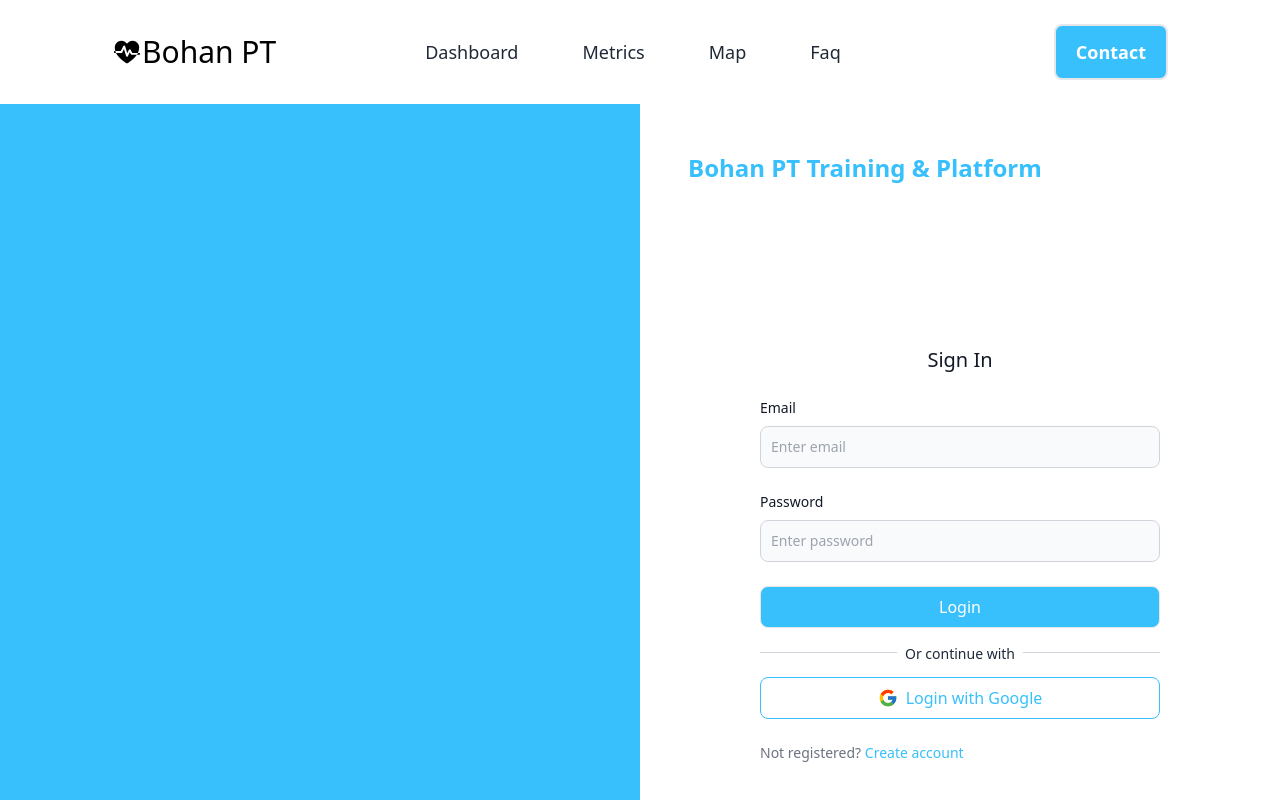
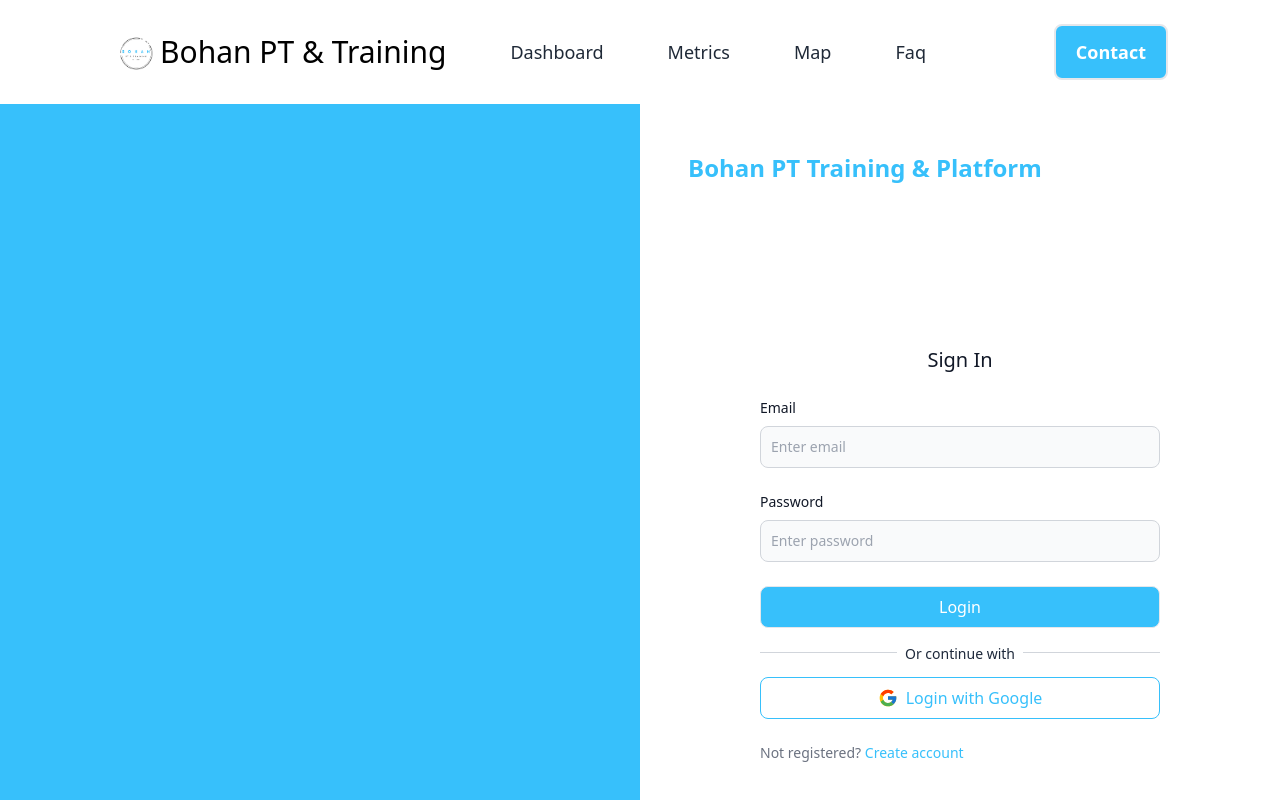
Before and after one commit to EmilyBohan/BohanPTTraining-client-workout, a React (Vite) app in the folder client/: page / in a window 1280 px wide. Shown: the top 800 px of the page. Built offline with nearby package versions, Linux system fonts and the light colour scheme.

Commit message:
update logo

```diff
--- a/client/src/components/Navbar.jsx
+++ b/client/src/components/Navbar.jsx
@@ -17,8 +17,12 @@ const Navbar = () => {
     >
       <div className="flex items-center justify-between mb-0 h-full">
         <Link to="/" className="hover:text-primary flex items-center text-3xl">
-          <IoFitness />
-          <h2 className="font-Playwrite">Bohan PT</h2>
+        <img
+            src="/src/assets/images/Bohan.png"
+            alt="Logo"
+            className="h-12 w-auto"
+          />
+          <h2 className="font-Playwrite">Bohan PT & Training</h2>
         </Link>
         <button
           onClick={toggleNavBar}
```
Also changed, not shown: client/src/assets/images/Bohan.png (added), 1 other file (tests, documents, lock files or other folders).
